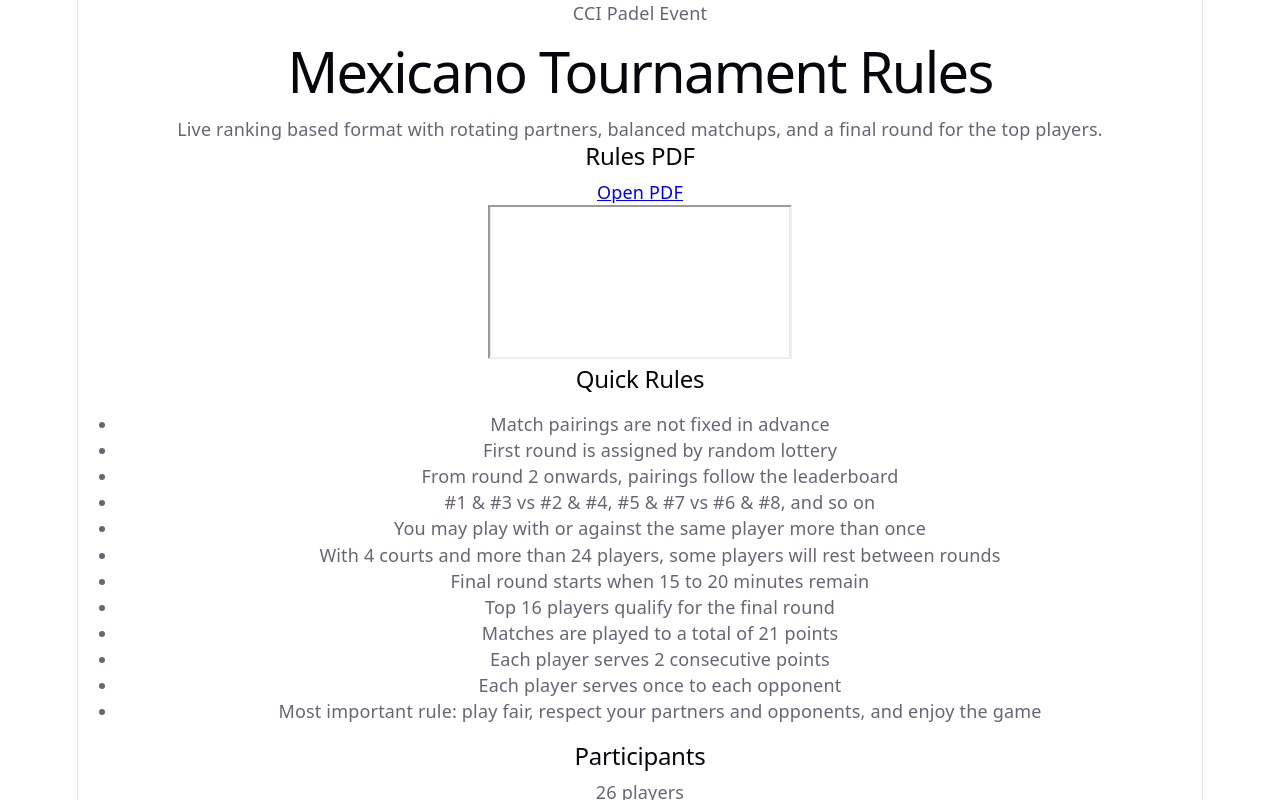
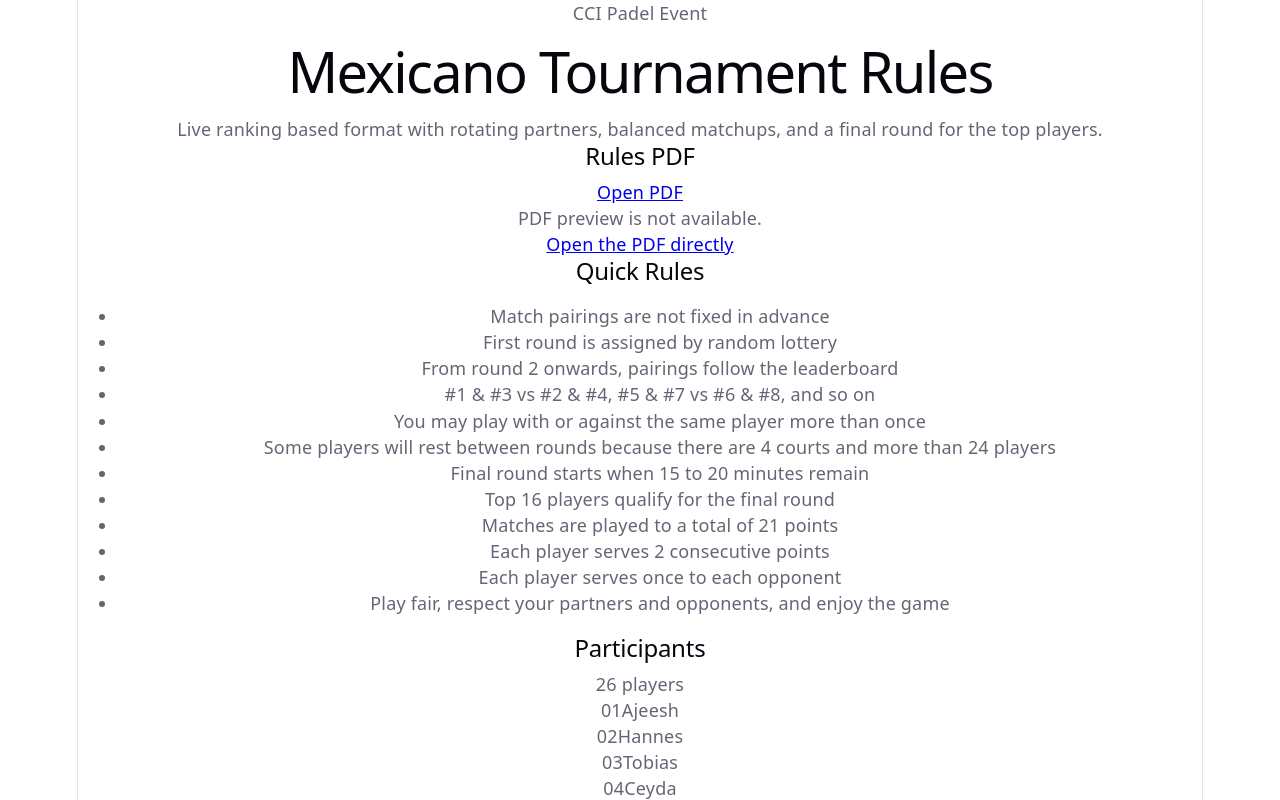
Before and after one commit to ajeesh1987/padel_tournament, a React (Vite) app: page / in a window 1280 px wide. Shown: the top 800 px of the page. Built offline with nearby package versions, Linux system fonts and the light colour scheme.

Commit message:
Update rules.tsx

```diff
--- a/src/rules.tsx
+++ b/src/rules.tsx
@@ -1,19 +1,4 @@
 import "./App.css";
-
-const rules = [
-  "Match pairings are not fixed in advance",
-  "First round is assigned by random lottery",
-  "From round 2 onwards, pairings follow the leaderboard",
-  "#1 & #3 vs #2 & #4, #5 & #7 vs #6 & #8, and so on",
-  "You may play with or against the same player more than once",
-  "With 4 courts and more than 24 players, some players will rest between rounds",
-  "Final round starts when 15 to 20 minutes remain",
-  "Top 16 players qualify for the final round",
-  "Matches are played to a total of 21 points",
-  "Each player serves 2 consecutive points",
-  "Each player serves once to each opponent",
-  "Most important rule: play fair, respect your partners and opponents, and enjoy the game",
-];
 
 const participants = [
   "Ajeesh",
@@ -44,11 +29,26 @@ const participants = [
   "Torsten",
 ];
 
+const rules = [
+  "Match pairings are not fixed in advance",
+  "First round is assigned by random lottery",
+  "From round 2 onwards, pairings follow the leaderboard",
+  "#1 & #3 vs #2 & #4, #5 & #7 vs #6 & #8, and so on",
+  "You may play with or against the same player more than once",
+  "Some players will rest between rounds because there are 4 courts and more than 24 players",
+  "Final round starts when 15 to 20 minutes remain",
+  "Top 16 players qualify for the final round",
+  "Matches are played to a total of 21 points",
+  "Each player serves 2 consecutive points",
+  "Each player serves once to each opponent",
+  "Play fair, respect your partners and opponents, and enjoy the game",
+];
+
 export default function App() {
   return (
     <div className="page">
       <div className="container">
-        <header className="hero">
+        <section className="hero">
           <div className="heroText">
             <span className="eyebrow">CCI Padel Event</span>
             <h1>Mexicano Tournament Rules</h1>
@@ -57,23 +57,29 @@ export default function App() {
               and a final round for the top players.
             </p>
           </div>
-        </header>
+        </section>
 
         <section className="card">
           <div className="sectionHeader">
             <h2>Rules PDF</h2>
-            <a href="/CCI-Padel-Event-format-and-rules.pdf" target="_blank" rel="noreferrer">
+            <a href="/padel-rules.pdf" target="_blank" rel="noreferrer">
               Open PDF
             </a>
           </div>
 
-          <div className="pdfWrapper">
-            <iframe
-              src="/CCI-Padel-Event-format-and-rules.pdf"
-              title="CCI Padel Event Rules"
-              className="pdfFrame"
-            />
-          </div>
+          <object
+            data="/padel-rules.pdf"
+            type="application/pdf"
+            className="pdfFrame"
+          >
+            <div className="pdfFallback">
+              PDF preview is not available.
+              <br />
+              <a href="/padel-rules.pdf" target="_blank" rel="noreferrer">
+                Open the PDF directly
+              </a>
+            </div>
+          </object>
         </section>
 
         <section className="gridSection">
@@ -98,7 +104,9 @@ export default function App() {
             <div className="playersGrid">
               {participants.map((name, index) => (
                 <div key={name} className="playerCard">
-                  <span className="playerNumber">{String(index + 1).padStart(2, "0")}</span>
+                  <span className="playerNumber">
+                    {String(index + 1).padStart(2, "0")}
+                  </span>
                   <span className="playerName">{name}</span>
                 </div>
               ))}
```
